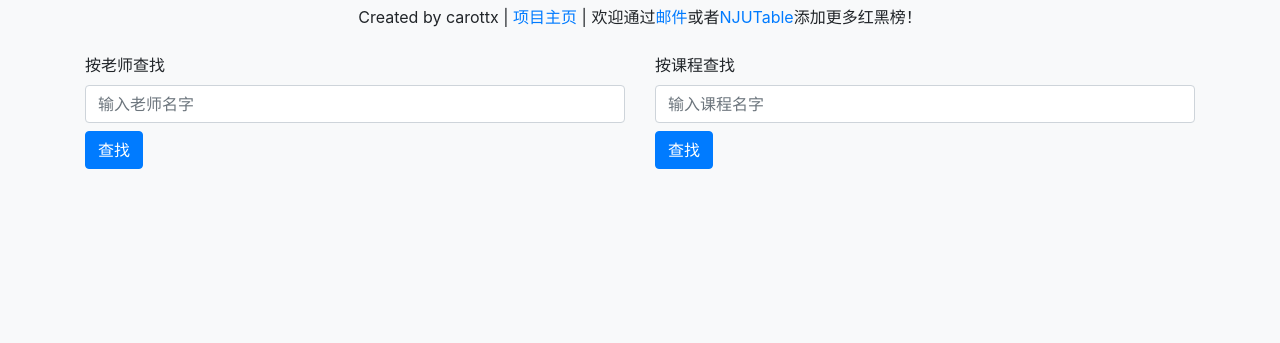
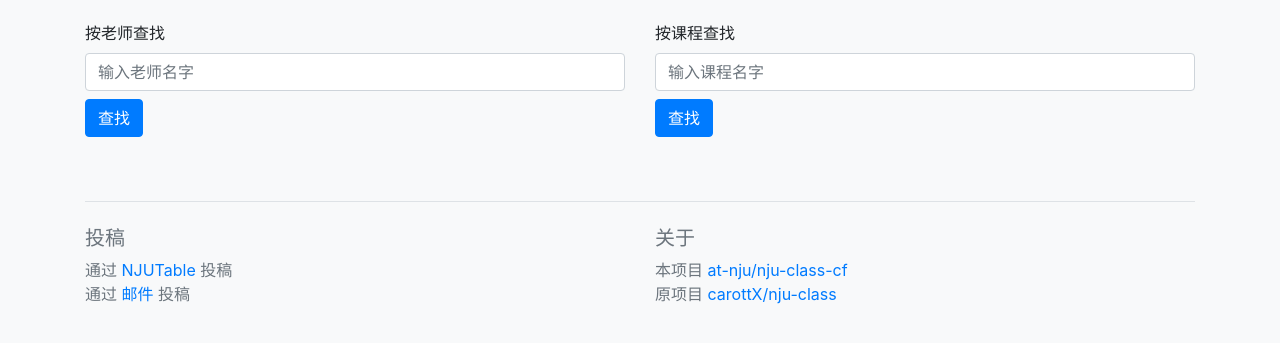
Before and after one commit to at-nju/nju-class-cf, a website: page public/index.html in a window 1280 px wide. Shown: the part 101-444 px from the top of the page. Drawn offline with Linux system fonts and the light colour scheme.

Commit message:
feat: update footer with contribution and project information

```diff
--- a/public/index.html
+++ b/public/index.html
@@ -19,12 +19,7 @@
 </head>
 <body>
     <div class="container">
-        <h1 class="text-center">NJU选课助手</h1>
-        <div class="text-center mb-4">
-            <span>Created by carottx</span> |
-            <a href="https://github.com/carottX/nju-class" target="_blank">项目主页</a> |
-            欢迎通过<a href="mailto:xuzm0616@gmail.com">邮件</a>或者<a href="https://table.nju.edu.cn/external-apps/7aded834-74a2-43cc-b515-fb8e01656ef2/" target="_blank">NJUTable</a>添加更多红黑榜！
-        </div>
+        <h1 class="text-center mb-4">NJU选课助手</h1>
         <div class="row">
             <div class="col-md-6">
                 <div class="form-group">
@@ -43,6 +38,25 @@
                 <div id="courseResults"></div>
             </div>
         </div>
+
+        <footer class="mt-5 pt-4 border-top text-muted">
+            <div class="row">
+                <div class="col-md-6 mb-3" id="contribute">
+                    <h5>投稿</h5>
+                    <ul class="list-unstyled mb-0">
+                        <li>通过 <a href="https://table.nju.edu.cn/external-apps/7aded834-74a2-43cc-b515-fb8e01656ef2/" target="_blank">NJUTable</a> 投稿</li>
+                        <li>通过 <a href="mailto:admin@nju.at">邮件</a> 投稿</li>
+                    </ul>
+                </div>
+                <div class="col-md-6 mb-3" id="about">
+                    <h5>关于</h5>
+                    <ul class="list-unstyled mb-0">
+                        <li>本项目 <a href="https://github.com/at-nju/nju-class-cf" target="_blank">at-nju/nju-class-cf</a></li>
+                        <li>原项目 <a href="https://github.com/carottX/nju-class" target="_blank">carottX/nju-class</a></li>
+                    </ul>
+                </div>
+            </div>
+        </footer>
     </div>
 
     <script>
```
